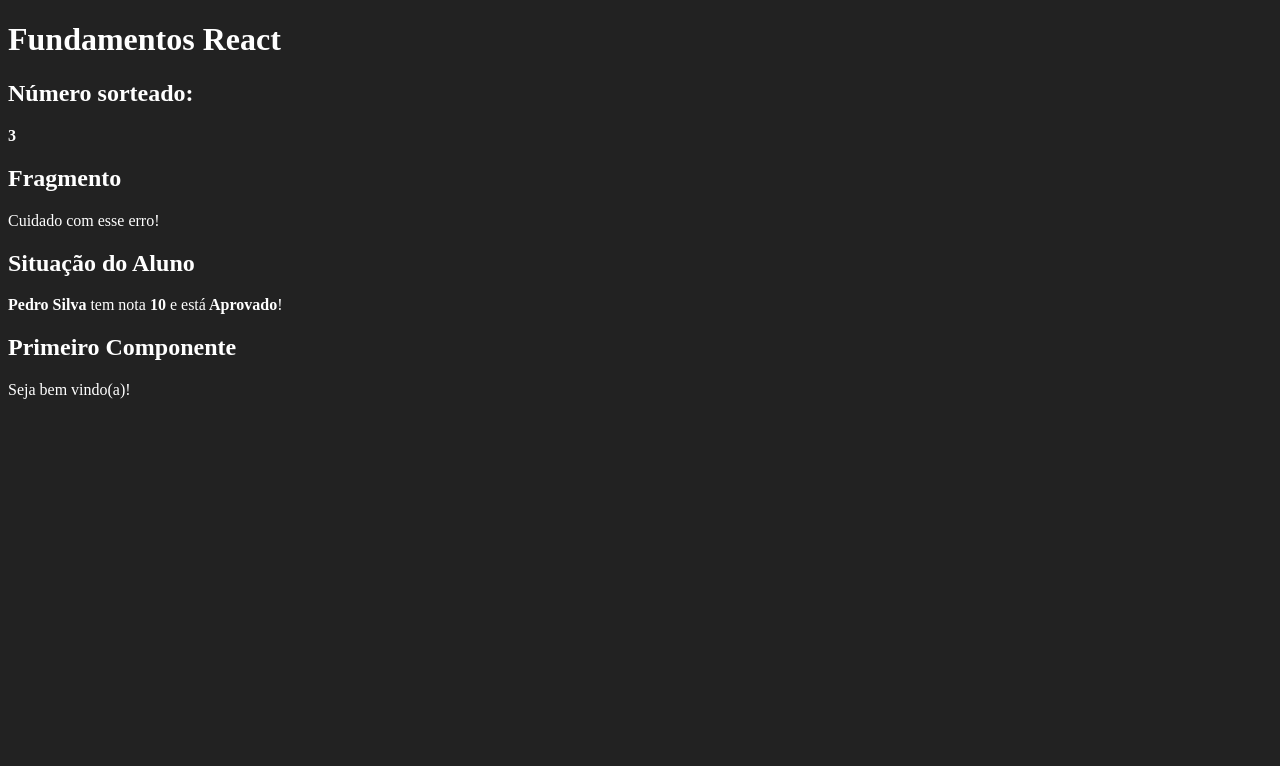
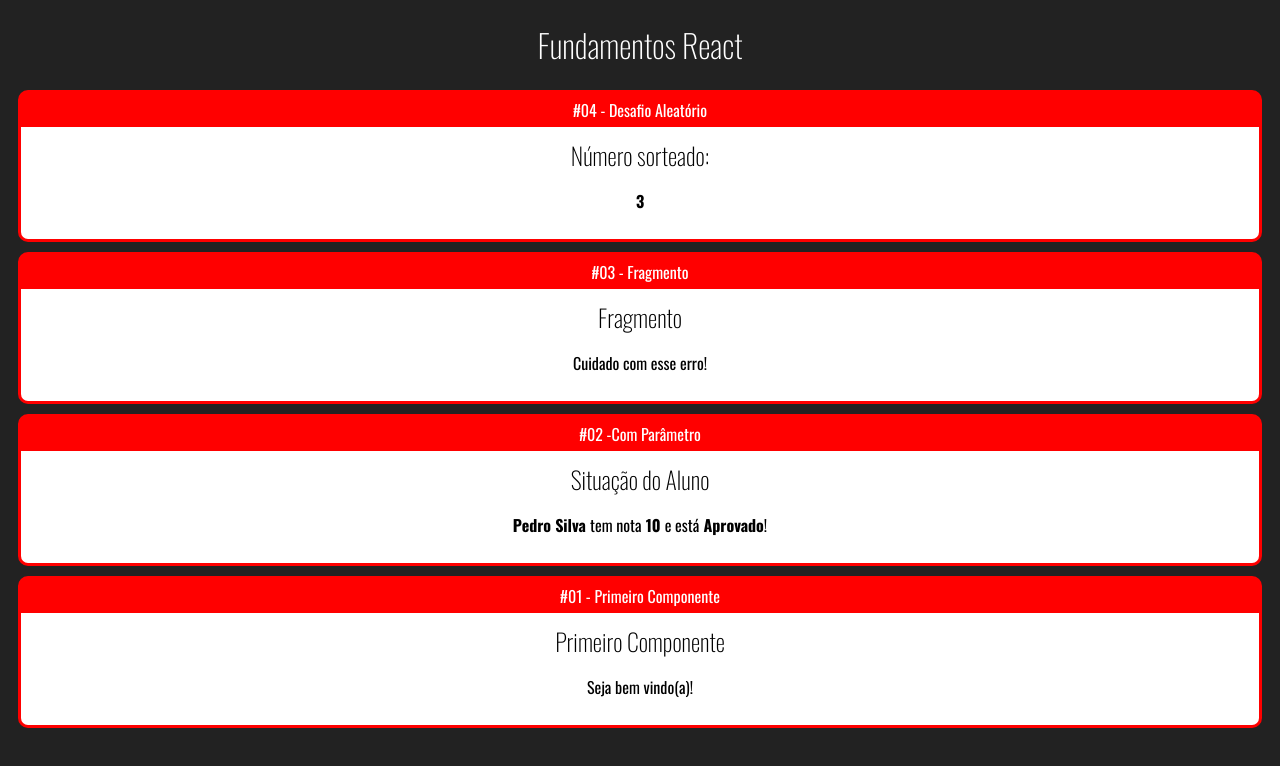
Before and after one commit to pedrohsbatista/Fundamentos-React, a React (Create React App) app: page / in a window 1280 px wide. Shown: the top 766 px of the page. Built offline with nearby package versions, Linux system fonts and the light colour scheme.

Commit message:
Criação de componente para envolver outros componentes

```diff
--- a/public/index.html
+++ b/public/index.html
@@ -11,6 +11,9 @@
     />
     <link rel="apple-touch-icon" href="%PUBLIC_URL%/logo192.png" />
     <link rel="manifest" href="%PUBLIC_URL%/manifest.json" />
+    <link rel="preconnect" href="https://fonts.googleapis.com">
+    <link rel="preconnect" href="https://fonts.gstatic.com" crossorigin>
+    <link href="https://fonts.googleapis.com/css2?family=Oswald:wght@200;300;400;500;600;700&display=swap" rel="stylesheet">
     <title>React App</title>
   </head>
   <body>
--- a/src/App.jsx
+++ b/src/App.jsx
@@ -1,5 +1,6 @@
 import React from 'react'
 
+import Card from './components/layout/Card'
 import Primeiro from './components/basicos/Primeiro'
 import ComParametro from './components/basicos/ComParametro'
 import Fragmento from './components/basicos/Fragmento'
@@ -24,11 +25,24 @@
 export default _ =>
     <div id="app">
         <h1>Fundamentos React</h1>
+
+        <Card titulo="#04 - Desafio Aleatório">
             <Aleatorio max={5} min={1} />
+        </Card>
+
+        <Card titulo="#03 - Fragmento">
              <Fragmento />
+        </Card>
+
+        <Card titulo="#02 -Com Parâmetro">
             <ComParametro
                     titulo="Situação do Aluno"
                     aluno="Pedro Silva"
                     nota={9.3} />
+        </Card>
+
+        <Card titulo="#01 - Primeiro Componente">
             <Primeiro></Primeiro>
+        </Card>
+
     </div>
--- /dev/null
+++ b/src/components/layout/Card.css
@@ -0,0 +1,19 @@
+.Card {
+    background-color: red;
+    border: 3px solid red;
+    border-radius: 10px;
+    overflow: hidden;
+    margin: 10px;
+}
+
+.Card .Title {
+  padding: 5px 0px;
+  display: flex;
+  justify-content: center;
+}
+
+.Card .Content{
+    background-color: #fff;
+    color: #000;
+    padding: 10px;
+}
--- /dev/null
+++ b/src/components/layout/Card.jsx
@@ -0,0 +1,11 @@
+import './Card.css';
+import React from 'react';
+
+export default props => {
+    return <div className="Card">
+        <div className="Title">{props.titulo}</div>
+        <div className="Content">
+            {props.children}
+        </div>
+    </div>;
+}
--- a/src/index.css
+++ b/src/index.css
@@ -1,4 +1,14 @@
 body {
+    font-family: Oswald;
     background-color: #222;
-    color: #fff
+    color: #fff;
+    text-align: center;
 }
+
+h1, h2, h3 {
+  font-weight: 200;
+}
+
+h2, h3 {
+    margin: 0;
+}
```
Lines whose indentation alone changed are shown as unchanged.
